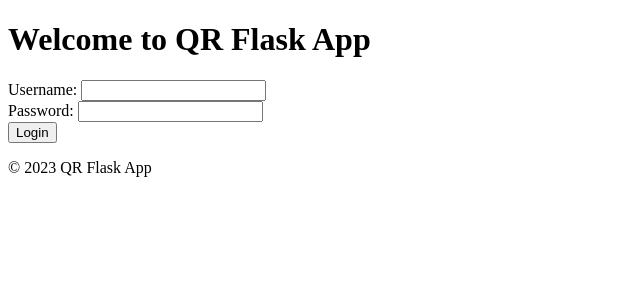
After one commit to MarinCervinschi/QR-flask, a Flask app: page /private/admin in a window 1280 px wide. The commit adds this page. Shown: the top 300 px of the page, without its empty margins (0-640 px from the left). Run offline with Flask 3, Linux system fonts and the light colour scheme.

Commit message:
feat(auth): create auth route

```diff
--- a/app/__init__.py
+++ b/app/__init__.py
@@ -17,4 +17,7 @@ def create_app():
 
     from .routes import main
     app.register_blueprint(main.bp)
+
+    from .routes import auth
+    app.register_blueprint(auth.bp)
     return app
--- /dev/null
+++ b/app/routes/auth.py
@@ -0,0 +1,39 @@
+from flask import (
+    Blueprint, flash, render_template, request, redirect, url_for, session, abort)
+
+from app import mysql
+
+from werkzeug.security import check_password_hash
+
+bp = Blueprint('auth', __name__, url_prefix='/private')
+
+@bp.route('/admin', methods=['GET', 'POST'])
+def admin():
+    if request.method == 'POST':
+        username = request.form['username']
+        password = request.form['password']
+
+        try:
+            cur = mysql.connection.cursor()
+            cur.execute("SELECT * FROM users WHERE username = %s", (username,))
+            user = cur.fetchone()
+            cur.close()
+
+            if user and check_password_hash(user['password'], password):
+                session['user'] = user
+                return redirect(url_for('auth.dashboard'))
+            else:
+                flash("Username o password errati")
+                abort(401)
+        except Exception as e:
+            flash(str(e))
+            abort(500)
+
+    return render_template('admin.html')
+
+@bp.route('/admin/dashboard')
+def dashboard():
+    if 'user' in session:
+        return render_template('dashboard.html')
+    else:
+        return redirect(url_for('auth.admin'))
--- /dev/null
+++ b/app/templates/admin.html
@@ -0,0 +1,18 @@
+{% extends "base.html" %}
+
+{% block content %}
+    <form method="post" action="/private/admin">
+        <div>
+            <label for="username">Username:</label>
+            <input type="text" id="username" name="username" required>
+        </div>
+        <div>
+            <label for="password">Password:</label>
+            <input type="password" id="password" name="password" required>
+        </div>
+        <div>
+            <button type="submit">Login</button>
+        </div>
+    </form>
+
+{% endblock %}
--- a/app/templates/base.html
+++ b/app/templates/base.html
@@ -4,7 +4,7 @@
     <meta charset="UTF-8">
     <meta name="viewport" content="width=device-width, initial-scale=1.0">
     <title>QR Flask App</title>
-    <link rel="stylesheet" href="{{ url_for('static', filename='styles.css') }}">
+    <link rel="stylesheet" href="{{ url_for('static', filename='style.css') }}">
 </head>
 <body>
     <header>
@@ -18,4 +18,4 @@
         <p>&copy; 2023 QR Flask App</p>
     </footer>
 </body>
-</html></html>
+</html>
```
